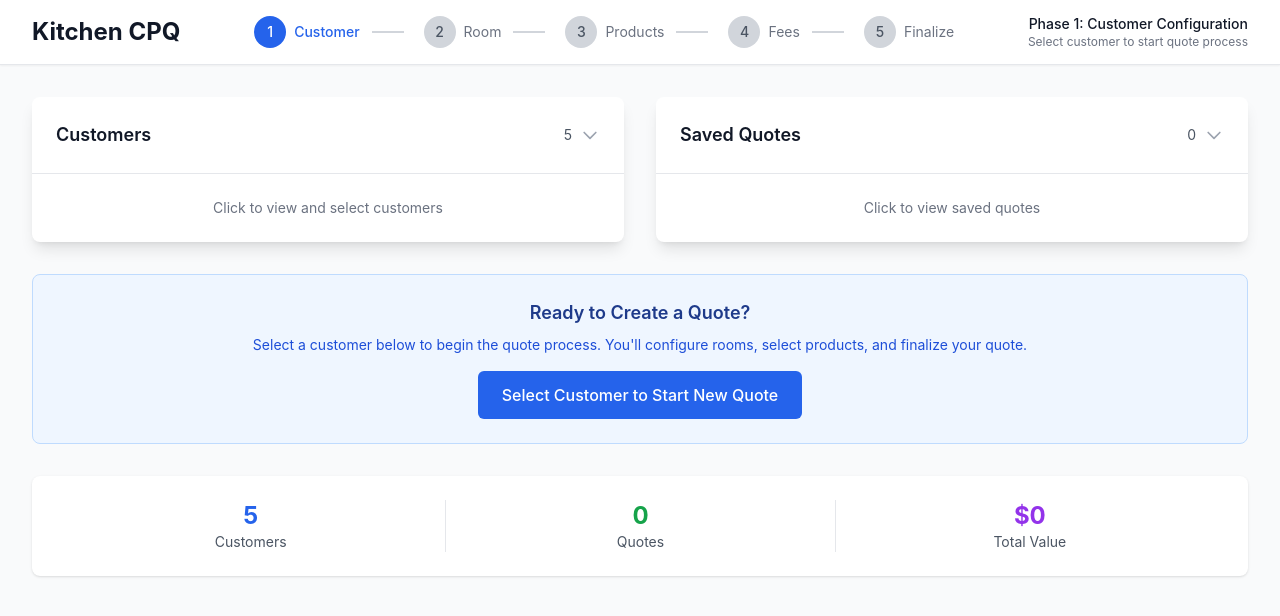
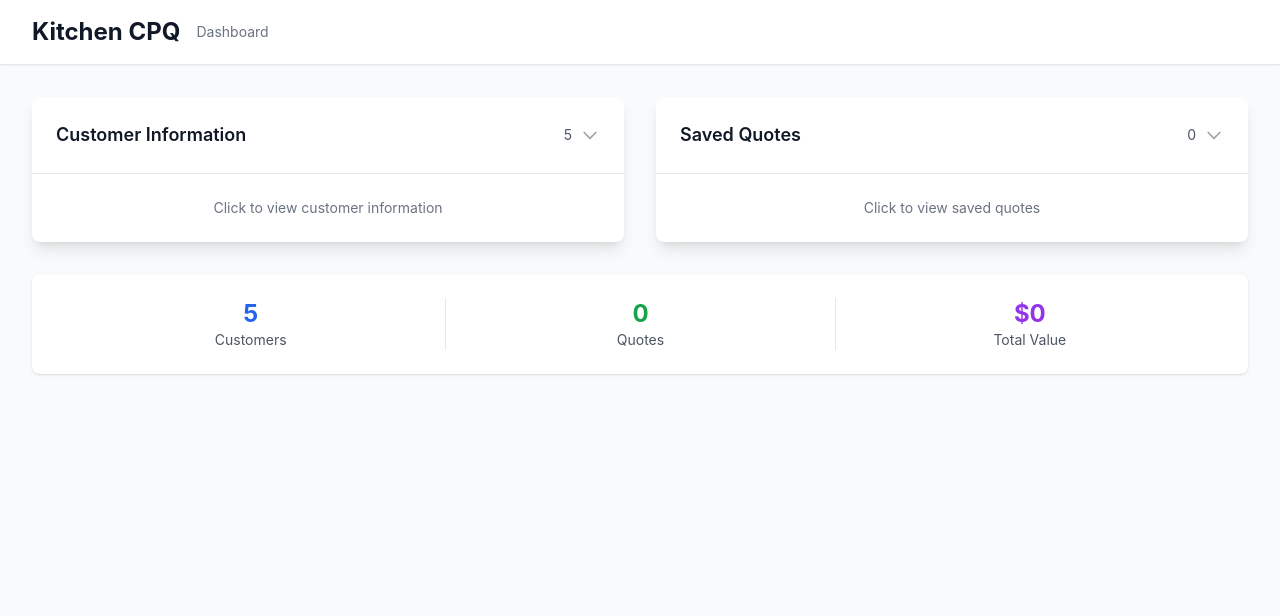
Before and after one commit to jesuschua/demo_cpq, a React (Create React App) app: page / in a window 1280 px wide. Shown: the top 616 px of the page. Built offline with nearby package versions, Linux system fonts and the light colour scheme.

Commit message:
removed create order button

```diff
--- a/src/components/MinimalDashboard.tsx
+++ b/src/components/MinimalDashboard.tsx
@@ -15,7 +15,8 @@ const MinimalDashboard: React.FC<MinimalDashboardProps> = ({
   const [savedQuotes, setSavedQuotes] = useState<Quote[]>([]);
   const [showCustomers, setShowCustomers] = useState(false);
   const [showQuotes, setShowQuotes] = useState(false);
-  const [selectedCustomer, setSelectedCustomer] = useState<Customer | null>(null);
+  const [showCustomerDetails, setShowCustomerDetails] = useState(false);
+  const [customerToView, setCustomerToView] = useState<Customer | null>(null);
 
   // Load saved quotes from localStorage
   useEffect(() => {
@@ -29,8 +30,13 @@ const MinimalDashboard: React.FC<MinimalDashboardProps> = ({
     }
   }, []);
 
-  const handleCustomerSelect = (customer: Customer) => {
-    setSelectedCustomer(customer);
+
+  const handleViewCustomerDetails = (customer: Customer) => {
+    setCustomerToView(customer);
+    setShowCustomerDetails(true);
+  };
+
+  const handleCreateOrderWithCustomer = (customer: Customer) => {
     onStartNewQuote(customer);
   };
 
@@ -51,47 +57,13 @@ const MinimalDashboard: React.FC<MinimalDashboardProps> = ({
 
   return (
     <div className="min-h-screen bg-gray-50">
-      {/* Header with Phase Progression */}
+      {/* Simple Header */}
       <header className="bg-white shadow-sm border-b border-gray-200">
         <div className="max-w-7xl mx-auto px-4 sm:px-6 lg:px-8">
           <div className="flex justify-between items-center h-16">
             <div className="flex items-center">
               <h1 className="text-2xl font-bold text-gray-900">Kitchen CPQ</h1>
-            </div>
-
-            {/* Phase Progress Indicator */}
-            <div className="flex items-center space-x-2">
-              {(['customer_config', 'room_config', 'product_config', 'fees_config', 'finalize']).map((phase, index) => {
-                const phaseNames = ['Customer', 'Room', 'Products', 'Fees', 'Finalize'];
-                const isActive = phase === 'customer_config'; // Dashboard is always in customer phase
-                const isCompleted = false; // No phases completed on dashboard
-
-                return (
-                  <div key={phase} className="flex items-center">
-                    <div className={`w-8 h-8 rounded-full flex items-center justify-center text-sm font-medium ${
-                      isActive ? 'bg-blue-600 text-white' :
-                      isCompleted ? 'bg-green-600 text-white' :
-                      'bg-gray-300 text-gray-600'
-                    }`}>
-                      {index + 1}
-                    </div>
-                    <span className={`ml-2 text-sm ${isActive ? 'text-blue-600 font-medium' : 'text-gray-500'}`}>
-                      {phaseNames[index]}
-                    </span>
-                    {index < 4 && <div className="w-8 h-0.5 bg-gray-300 mx-3" />}
-                  </div>
-                );
-              })}
-            </div>
-
-            {/* Current Phase Info */}
-            <div className="text-right">
-              <div className="text-sm font-medium text-gray-900">
-                Phase 1: Customer Configuration
-              </div>
-              <div className="text-xs text-gray-500">
-                Select customer to start quote process
-              </div>
+              <span className="ml-4 text-sm text-gray-500">Dashboard</span>
             </div>
           </div>
         </div>
@@ -101,14 +73,14 @@ const MinimalDashboard: React.FC<MinimalDashboardProps> = ({
       <main className="max-w-7xl mx-auto px-4 sm:px-6 lg:px-8 py-8">
         <div className="grid grid-cols-1 lg:grid-cols-2 gap-8">
 
-          {/* Customers Section */}
+          {/* Customer Information Section */}
           <div className="bg-white rounded-lg shadow-lg">
             <div
               className="p-6 border-b border-gray-200 cursor-pointer hover:bg-gray-50"
               onClick={() => setShowCustomers(!showCustomers)}
             >
               <div className="flex justify-between items-center">
-                <h2 className="text-lg font-semibold text-gray-900">Customers</h2>
+                <h2 className="text-lg font-semibold text-gray-900">Customer Information</h2>
                 <div className="flex items-center space-x-2">
                   <span className="text-sm text-gray-600">{customers.length}</span>
                   <svg
@@ -129,14 +101,31 @@ const MinimalDashboard: React.FC<MinimalDashboardProps> = ({
                   {customers.map((customer) => (
                     <div
                       key={customer.id}
-                      className="p-3 rounded-lg cursor-pointer hover:bg-blue-50 border border-transparent hover:border-blue-200"
-                      onClick={() => handleCustomerSelect(customer)}
+                      className="p-3 rounded-lg border border-gray-200 hover:border-gray-300"
                     >
-                      <h3 className="font-medium text-gray-900 text-sm">{customer.name}</h3>
-                      <p className="text-xs text-gray-600">
-                        {customer.contractId ? `Contract: ${customer.contractId}` : 'No contract'}
-                      </p>
-                      <p className="text-xs text-green-600">{customer.discountPercentage}% discount</p>
+                      <div className="flex justify-between items-start mb-2">
+                        <div className="flex-1">
+                          <h3 className="font-medium text-gray-900 text-sm">{customer.name}</h3>
+                          <p className="text-xs text-gray-600">
+                            {customer.contractId ? `Contract: ${customer.contractId}` : 'No contract'}
+                          </p>
+                          <p className="text-xs text-green-600">{customer.discountPercentage}% discount</p>
+                        </div>
+                        <div className="flex space-x-1 ml-2">
+                          <button
+                            onClick={() => handleViewCustomerDetails(customer)}
+                            className="text-xs bg-gray-100 hover:bg-gray-200 text-gray-700 px-2 py-1 rounded"
+                          >
+                            View Details
+                          </button>
+                          <button
+                            onClick={() => handleCreateOrderWithCustomer(customer)}
+                            className="text-xs bg-blue-600 hover:bg-blue-700 text-white px-2 py-1 rounded"
+                          >
+                            Create Order
+                          </button>
+                        </div>
+                      </div>
                     </div>
                   ))}
                 </div>
@@ -145,7 +134,7 @@ const MinimalDashboard: React.FC<MinimalDashboardProps> = ({
 
             {!showCustomers && (
               <div className="p-6 text-center text-gray-500">
-                <p className="text-sm">Click to view and select customers</p>
+                <p className="text-sm">Click to view customer information</p>
               </div>
             )}
           </div>
@@ -231,21 +220,6 @@ const MinimalDashboard: React.FC<MinimalDashboardProps> = ({
           </div>
         </div>
 
-        {/* Quick Action */}
-        <div className="mt-8 text-center">
-          <div className="bg-blue-50 border border-blue-200 rounded-lg p-6 mb-4">
-            <h3 className="text-lg font-semibold text-blue-900 mb-2">Ready to Create a Quote?</h3>
-            <p className="text-blue-700 text-sm mb-4">
-              Select a customer below to begin the quote process. You'll configure rooms, select products, and finalize your quote.
-            </p>
-            <button
-              onClick={() => setShowCustomers(true)}
-              className="bg-blue-600 hover:bg-blue-700 text-white px-6 py-3 rounded-md font-medium"
-            >
-              Select Customer to Start New Quote
-            </button>
-          </div>
-        </div>
 
         {/* Minimal Statistics */}
         <div className="mt-8 bg-white rounded-lg shadow p-6">
@@ -267,6 +241,62 @@ const MinimalDashboard: React.FC<MinimalDashboardProps> = ({
           </div>
         </div>
       </main>
+
+      {/* Customer Details Modal */}
+      {showCustomerDetails && customerToView && (
+        <div className="fixed inset-0 bg-black bg-opacity-50 flex items-center justify-center z-50">
+          <div className="bg-white rounded-lg shadow-xl max-w-md w-full mx-4">
+            <div className="p-6">
+              <div className="flex justify-between items-start mb-4">
+                <h3 className="text-xl font-semibold text-gray-900">Customer Details</h3>
+                <button
+                  onClick={() => setShowCustomerDetails(false)}
+                  className="text-gray-400 hover:text-gray-600"
+                >
+                  <svg className="w-6 h-6" fill="none" stroke="currentColor" viewBox="0 0 24 24">
+                    <path strokeLinecap="round" strokeLinejoin="round" strokeWidth="2" d="M6 18L18 6M6 6l12 12" />
+                  </svg>
+                </button>
+              </div>
+
+              <div className="space-y-4">
+                <div>
+                  <label className="text-sm font-medium text-gray-500">Customer Name</label>
+                  <p className="text-lg text-gray-900">{customerToView.name}</p>
+                </div>
+
+                <div>
+                  <label className="text-sm font-medium text-gray-500">Contract ID</label>
+                  <p className="text-gray-900">{customerToView.contractId || 'No contract'}</p>
+                </div>
+
+                <div>
+                  <label className="text-sm font-medium text-gray-500">Discount Percentage</label>
+                  <p className="text-lg text-green-600 font-semibold">{customerToView.discountPercentage}%</p>
+                </div>
+              </div>
+
+              <div className="flex space-x-3 mt-6">
+                <button
+                  onClick={() => {
+                    setShowCustomerDetails(false);
+                    handleCreateOrderWithCustomer(customerToView);
+                  }}
+                  className="flex-1 bg-blue-600 hover:bg-blue-700 text-white px-4 py-2 rounded-md"
+                >
+                  Create Order for This Customer
+                </button>
+                <button
+                  onClick={() => setShowCustomerDetails(false)}
+                  className="flex-1 bg-gray-300 hover:bg-gray-400 text-gray-700 px-4 py-2 rounded-md"
+                >
+                  Close
+                </button>
+              </div>
+            </div>
+          </div>
+        </div>
+      )}
     </div>
   );
 };
```
